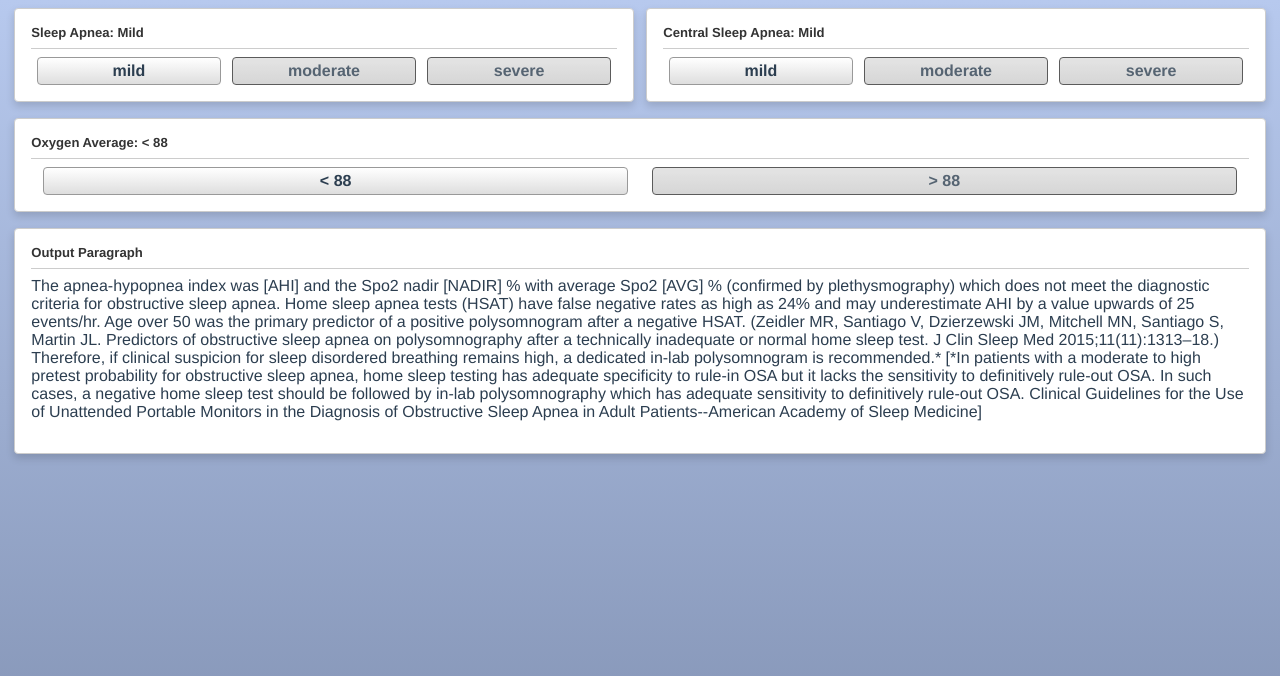
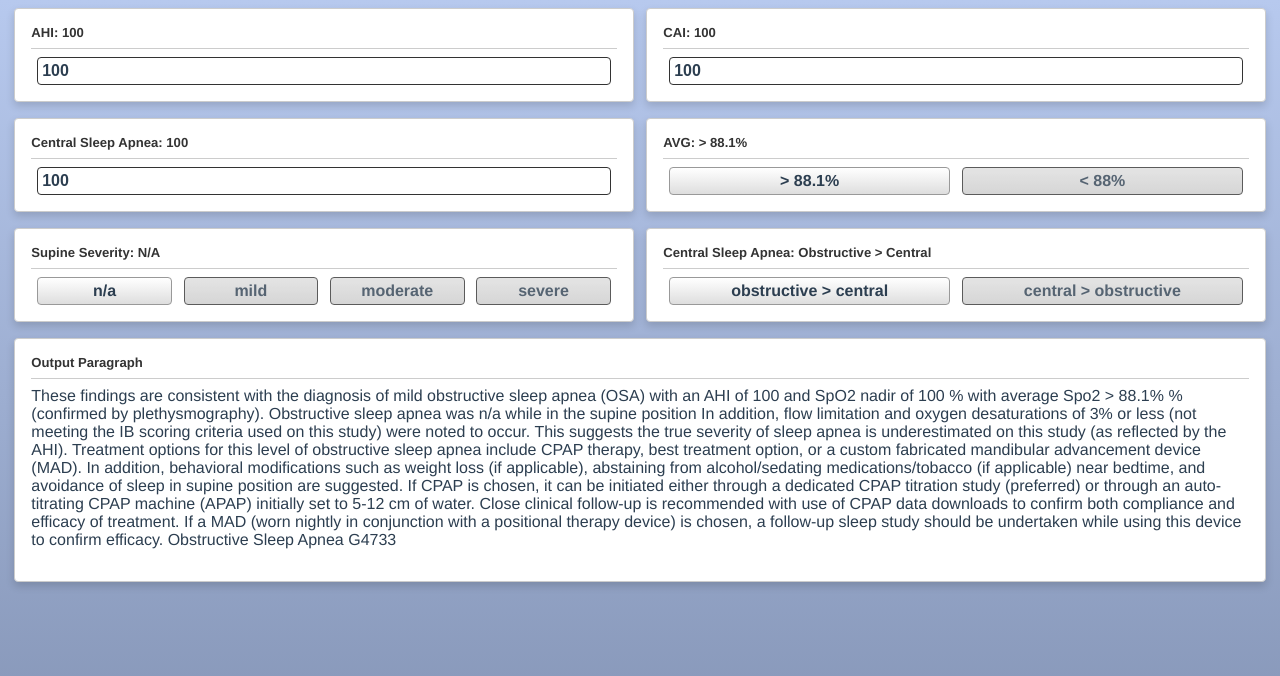
Before and after one commit to heroes182/medlibs, a Vue app: page / in a window 1280 px wide. Shown: the top 676 px of the page. Built offline with nearby package versions, Linux system fonts and the light colour scheme; the HTML template or start-up script is replaced by a standard one.

Commit message:
adding some content, changing logic for computed paragraph

```diff
--- a/src/App.vue
+++ b/src/App.vue
@@ -24,12 +24,13 @@
         },
         computed: {
             computedParagraph () {
-                return this.paragraphs.NoOsa;
-            }
-        },
-        methods: {
-            findField (fieldName) {
-                return this.fields.find(field => { return field.label === fieldName });
+                let out;
+                if (this.fields.NADIR.value === '100') out = this.paragraphs.NoOsa;
+                else out = this.paragraphs.OsaMild;
+                return out.replace(/_AHI_/g, this.fields.AHI.value)
+                          .replace(/_AVG_/g, this.fields.AVG.value)
+                          .replace(/_SEVERITY_/g, this.fields.SEVERITY.value)
+                          .replace(/_NADIR_/g, this.fields.NADIR.value);
             }
         }
     };
--- a/src/assets/fields.json
+++ b/src/assets/fields.json
@@ -1,17 +1,29 @@
-[
-    {
-        "label": "Sleep Apnea",
-        "options": ["mild", "moderate", "severe"],
-        "value": "mild"
+{
+    "AHI": {
+        "label": "AHI",
+        "value": 100
     },
-    {
+    "CAI": {
+        "label": "CAI",
+        "value": 100
+    },
+    "NADIR": {
         "label": "Central Sleep Apnea",
-        "options": ["mild", "moderate", "severe"],
-        "value": "mild"
+        "value": 100
     },
-    {
-        "label": "Oxygen Average",
-        "options": ["< 88", "> 88"],
-        "value": "< 88"
+    "AVG": {
+        "label": "AVG",
+        "options": ["> 88.1%", "< 88%"],
+        "value": "> 88.1%"
+    },
+    "SEVERITY": {
+        "label": "Supine Severity",
+        "options": ["n/a", "mild", "moderate", "severe"],
+        "value": "n/a"
+    },
+    "CENTRAL": {
+        "label": "Central Sleep Apnea",
+        "options": ["obstructive > central", "central > obstructive"],
+        "value": "obstructive > central"
     }
-]
+}
--- a/src/assets/paragraphs.json
+++ b/src/assets/paragraphs.json
@@ -1,4 +1,4 @@
 {
-    "NoOsa": "The apnea-hypopnea index was [AHI] and the Spo2 nadir [NADIR] % with average Spo2 [AVG] % (confirmed by plethysmography) which does not meet the diagnostic criteria for obstructive sleep apnea. Home sleep apnea tests (HSAT) have false negative rates as high as 24% and may underestimate AHI by a value upwards of 25 events/hr.  Age over 50 was the primary predictor of a positive polysomnogram after a negative HSAT.  (Zeidler MR, Santiago V, Dzierzewski JM, Mitchell MN, Santiago S, Martin JL. Predictors of obstructive sleep apnea on polysomnography after a technically inadequate or normal home sleep test. J Clin Sleep Med 2015;11(11):1313–18.)  Therefore, if clinical suspicion for sleep disordered breathing remains high, a dedicated in-lab polysomnogram is recommended.* [*In patients with a moderate to high pretest probability for obstructive sleep apnea, home sleep testing has adequate specificity to rule-in OSA but it lacks the sensitivity to definitively rule-out OSA. In such cases, a negative home sleep test should be followed by in-lab polysomnography which has adequate sensitivity to definitively rule-out OSA. Clinical Guidelines for the Use of Unattended Portable Monitors in the Diagnosis of Obstructive Sleep Apnea in Adult Patients--American Academy of Sleep Medicine]",
-    "OsaMild": "These findings are consistent with the diagnosis of mild obstructive sleep apnea (OSA) with an AHI of [AHI]  and SpO2 nadir of [NADIR] % with average Spo2 [AVG] % (confirmed by plethysmography).   Obstructive sleep apnea was [SEVERITY] while in the supine position   In addition, flow limitation and oxygen desaturations of 3% or less (not meeting the IB scoring criteria used on this study) were noted to occur.  This suggests the true severity of sleep apnea is underestimated on this study (as reflected by the AHI).     Treatment options for this level of obstructive sleep apnea include CPAP therapy, best treatment option, or a custom fabricated mandibular advancement device (MAD). In addition, behavioral modifications such as weight loss (if applicable), abstaining from alcohol/sedating medications/tobacco (if applicable) near bedtime, and avoidance of sleep in supine position are suggested. If CPAP is chosen, it can be initiated either through a dedicated CPAP titration study (preferred) or through an auto-titrating CPAP machine (APAP) initially set to 5-12 cm of water. Close clinical follow-up is recommended with use of CPAP data downloads to confirm both compliance and efficacy of treatment.  If a MAD (worn nightly in conjunction with a positional therapy device) is chosen, a follow-up sleep study should be undertaken while using this device to confirm efficacy. Obstructive Sleep Apnea G4733"
+    "NoOsa": "The apnea-hypopnea index was _AHI_ and the Spo2 nadir _NADIR_ % with average Spo2 _AVG_ % (confirmed by plethysmography) which does not meet the diagnostic criteria for obstructive sleep apnea. Home sleep apnea tests (HSAT) have false negative rates as high as 24% and may underestimate AHI by a value upwards of 25 events/hr.  Age over 50 was the primary predictor of a positive polysomnogram after a negative HSAT.  (Zeidler MR, Santiago V, Dzierzewski JM, Mitchell MN, Santiago S, Martin JL. Predictors of obstructive sleep apnea on polysomnography after a technically inadequate or normal home sleep test. J Clin Sleep Med 2015;11(11):1313–18.)  Therefore, if clinical suspicion for sleep disordered breathing remains high, a dedicated in-lab polysomnogram is recommended.* _*In patients with a moderate to high pretest probability for obstructive sleep apnea, home sleep testing has adequate specificity to rule-in OSA but it lacks the sensitivity to definitively rule-out OSA. In such cases, a negative home sleep test should be followed by in-lab polysomnography which has adequate sensitivity to definitively rule-out OSA. Clinical Guidelines for the Use of Unattended Portable Monitors in the Diagnosis of Obstructive Sleep Apnea in Adult Patients--American Academy of Sleep Medicine_",
+    "OsaMild": "These findings are consistent with the diagnosis of mild obstructive sleep apnea (OSA) with an AHI of _AHI_  and SpO2 nadir of _NADIR_ % with average Spo2 _AVG_ % (confirmed by plethysmography).   Obstructive sleep apnea was _SEVERITY_ while in the supine position   In addition, flow limitation and oxygen desaturations of 3% or less (not meeting the IB scoring criteria used on this study) were noted to occur.  This suggests the true severity of sleep apnea is underestimated on this study (as reflected by the AHI).     Treatment options for this level of obstructive sleep apnea include CPAP therapy, best treatment option, or a custom fabricated mandibular advancement device (MAD). In addition, behavioral modifications such as weight loss (if applicable), abstaining from alcohol/sedating medications/tobacco (if applicable) near bedtime, and avoidance of sleep in supine position are suggested. If CPAP is chosen, it can be initiated either through a dedicated CPAP titration study (preferred) or through an auto-titrating CPAP machine (APAP) initially set to 5-12 cm of water. Close clinical follow-up is recommended with use of CPAP data downloads to confirm both compliance and efficacy of treatment.  If a MAD (worn nightly in conjunction with a positional therapy device) is chosen, a follow-up sleep study should be undertaken while using this device to confirm efficacy. Obstructive Sleep Apnea G4733"
 }
```
